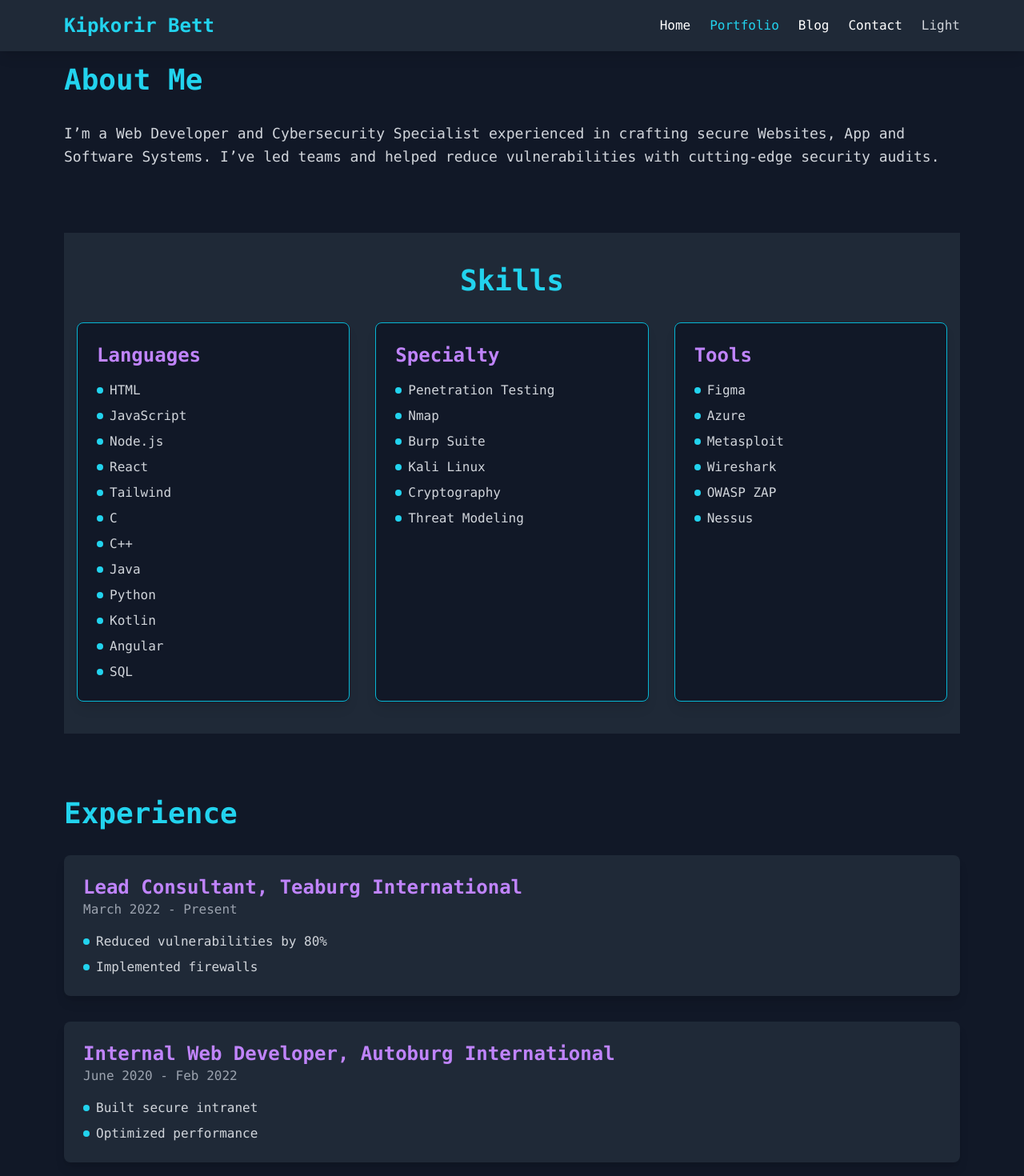
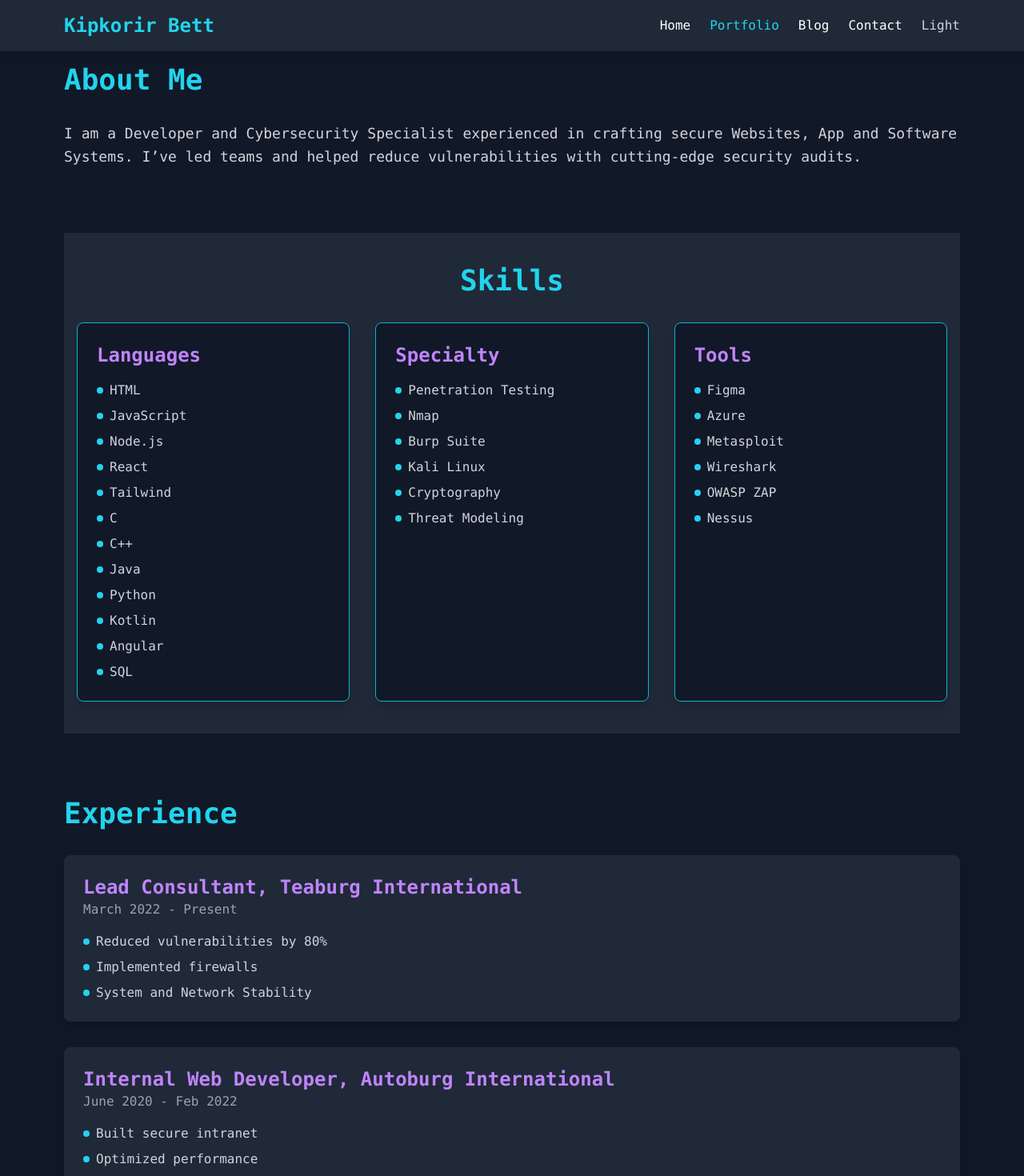
Before and after one commit to ArapKBett/MyFolio, a React (Create React App) app in the folder frontend/: page /portfolio in a window 1280 px wide. Shown: the top 1470 px of the page at 80% size. Built offline with nearby package versions, Linux system fonts and the light colour scheme; no server answers.

Commit message:
Update Portfolio.js

```diff
--- a/frontend/src/pages/Portfolio.js
+++ b/frontend/src/pages/Portfolio.js
@@ -16,7 +16,7 @@ const Portfolio = () => {
       <div className="mb-20">
         <h2 className="text-4xl font-bold text-cyan-400 mb-8">About Me</h2>
         <p className="text-lg text-gray-300 leading-relaxed">
-          I’m a Web Developer and Cybersecurity Specialist experienced in crafting secure Websites, App and Software Systems. I’ve led teams and helped reduce vulnerabilities with cutting-edge security audits.
+          I am a Developer and Cybersecurity Specialist experienced in crafting secure Websites, App and Software Systems. I’ve led teams and helped reduce vulnerabilities with cutting-edge security audits.
         </p>
       </div>
 
@@ -46,7 +46,7 @@ const Portfolio = () => {
         <h2 className="text-4xl font-bold text-cyan-400 mb-8">Experience</h2>
         <div className="space-y-8">
           {[
-            { role: 'Lead Consultant, Teaburg International', time: 'March 2022 - Present', tasks: ['Reduced vulnerabilities by 80%', 'Implemented firewalls'] },
+            { role: 'Lead Consultant, Teaburg International', time: 'March 2022 - Present', tasks: ['Reduced vulnerabilities by 80%', 'Implemented firewalls', 'System and Network Stability'] },
             { role: 'Internal Web Developer, Autoburg International', time: 'June 2020 - Feb 2022', tasks: ['Built secure intranet', 'Optimized performance'] },
           ].map((job) => (
             <motion.div key={job.role} initial={{ opacity: 0, x: -50 }} whileInView={{ opacity: 1, x: 0 }} transition={{ duration: 0.5 }} className="p-6 bg-gray-800 rounded-lg shadow-lg">
```
